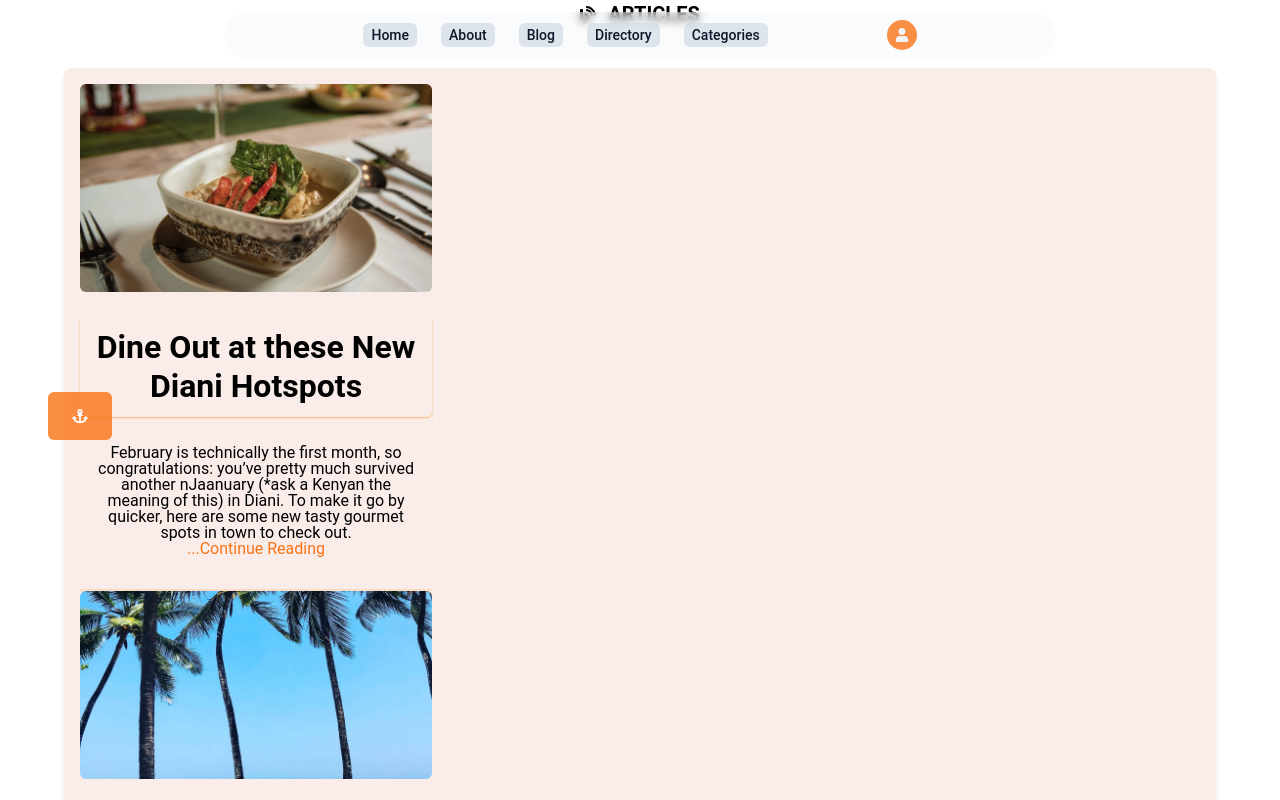
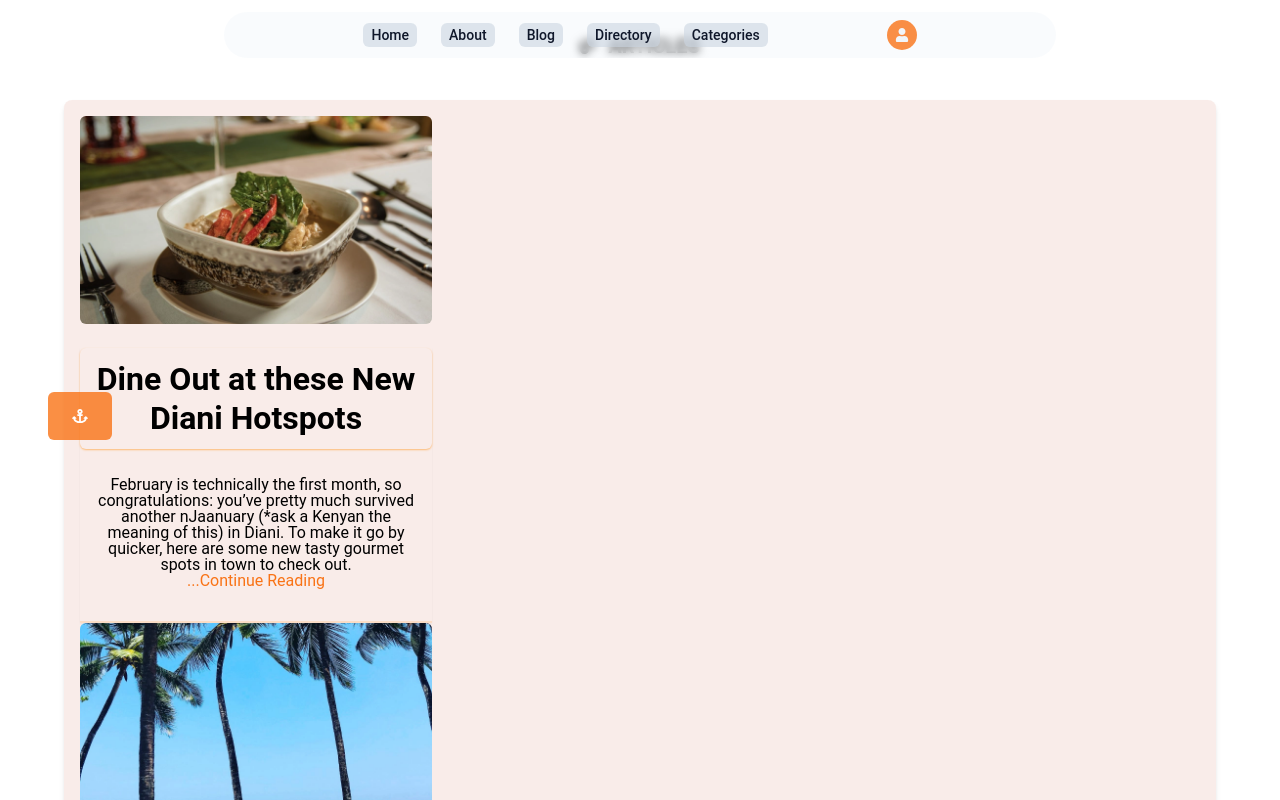
Before and after one commit to MatthewsRicky/travelapp, a Next.js app: page /blog in a window 1280 px wide. Shown: the top 800 px of the page. Built offline with nearby package versions, Linux system fonts and the light colour scheme.

Commit message:
centering the Artlicles header

```diff
--- a/components/BlogCard.tsx
+++ b/components/BlogCard.tsx
@@ -14,7 +14,7 @@ type blogItems = {
 const BlogCard = ({ src, alt, title, description }: blogItems) => {
 	return (
 		<section>
-			<header className='flex justify-center w-full'>
+			<header className='flex justify-center w-full my-8 items-center'>
 				<span className='flex items-center justify-center gap-3'>
 					<FaBlog />
 					<p className='text-xl font-bold uppercase'>Articles</p>
```
